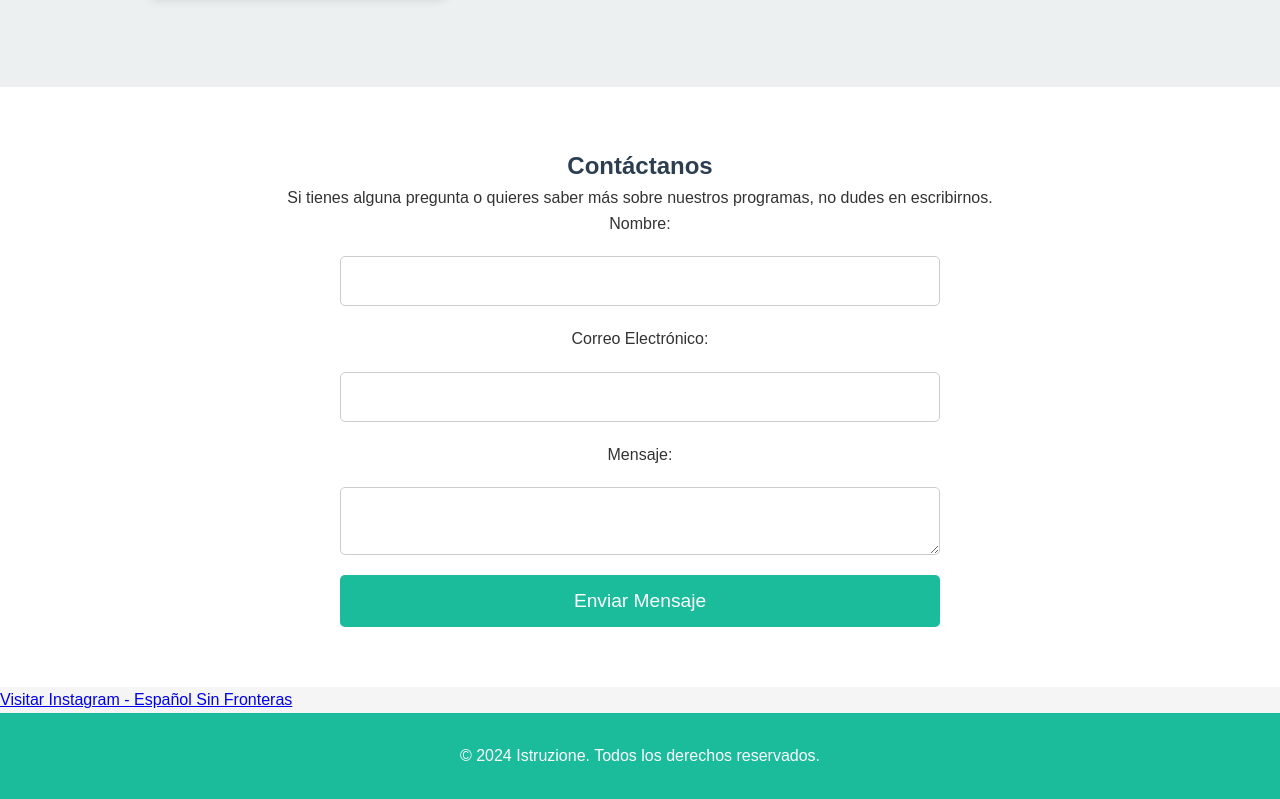
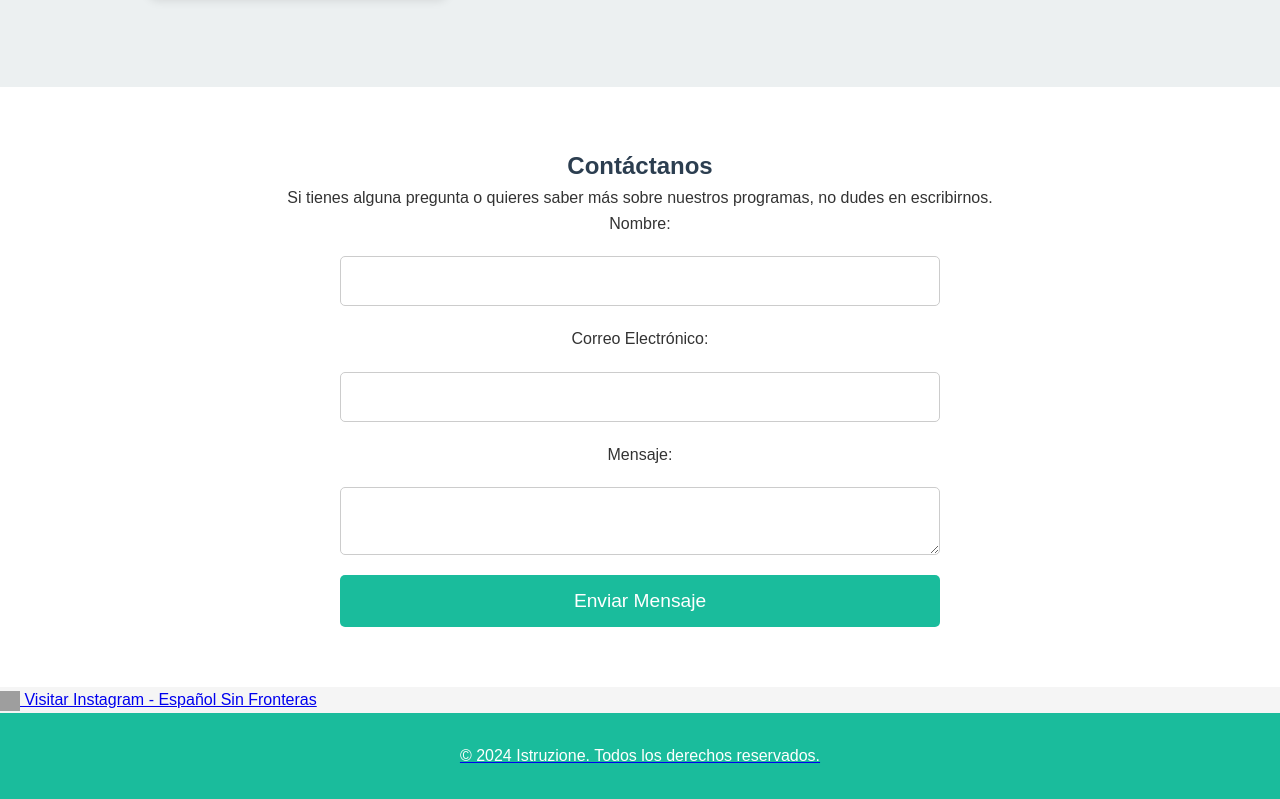
Before and after one commit to B0canegraS/ISTRUZIONE.github.io, a plain HTML site: page index.html in a window 1280 px wide. Shown: the part 1096-1895 px from the top of the page. Drawn offline with Linux system fonts and the light colour scheme; grey boxes are pictures that could not be loaded.

Commit message:
Update index.html

```diff
--- a/index.html
+++ b/index.html
@@ -65,8 +65,10 @@
             </form>
         </div>
     </section>
-    <!-- Enlace a Instagram debajo del botón -->
-<a href="https://www.instagram.com/espanol_sin_fronteras_org/" target="_blank">Visitar Instagram - Español Sin Fronteras</a>
+   <!-- Enlace a Instagram debajo del botón -->
+<a href="https://www.instagram.com/espanol_sin_fronteras_org/" target="_blank">
+    <img src="https://upload.wikimedia.org/wikipedia/commons/a/a5/Instagram_icon.png" alt="Instagram" style="width: 20px; height: 20px; vertical-align: middle;">
+    Visitar Instagram - Español Sin Fronteras
 
     <!-- Footer -->
     <footer>
```
